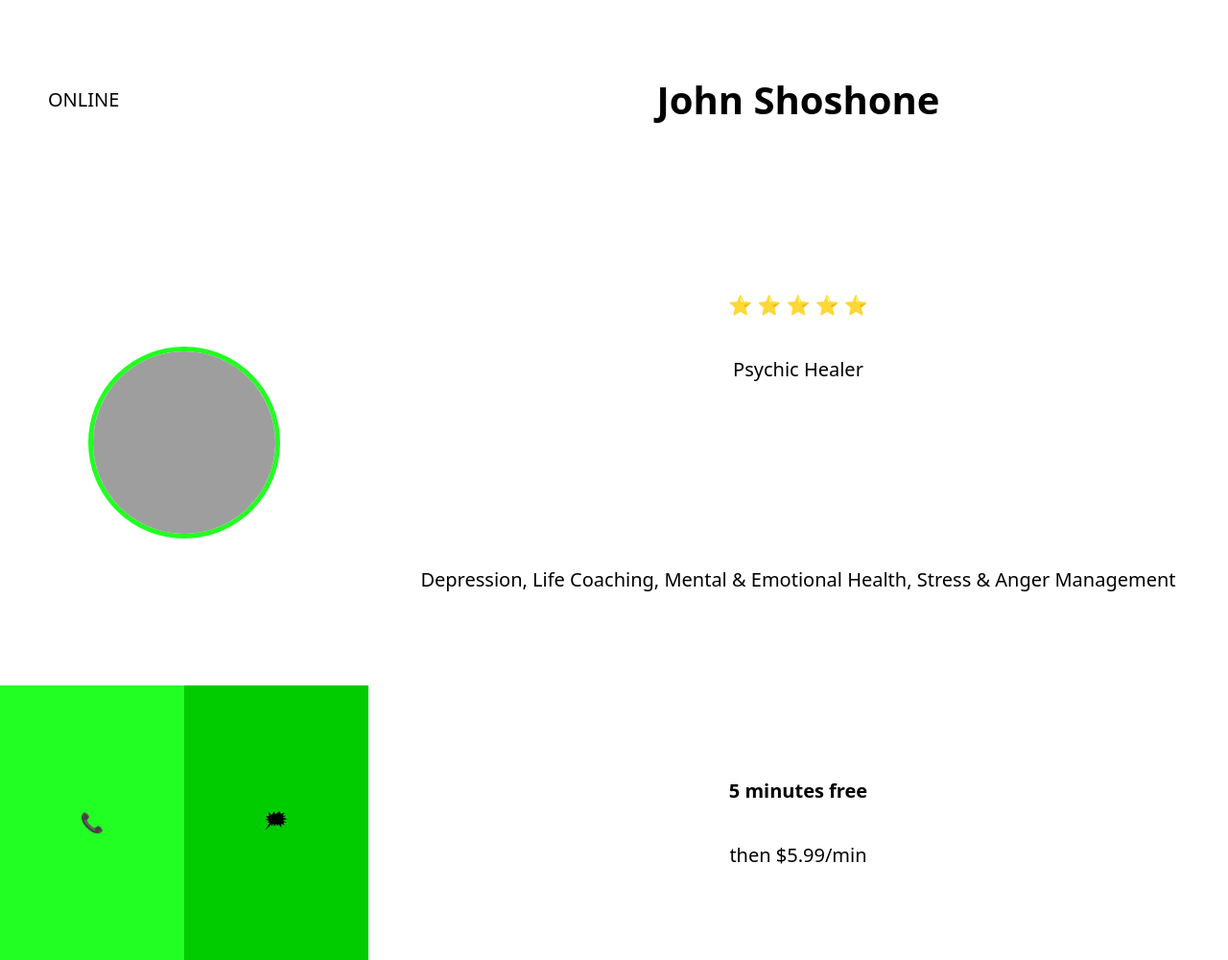
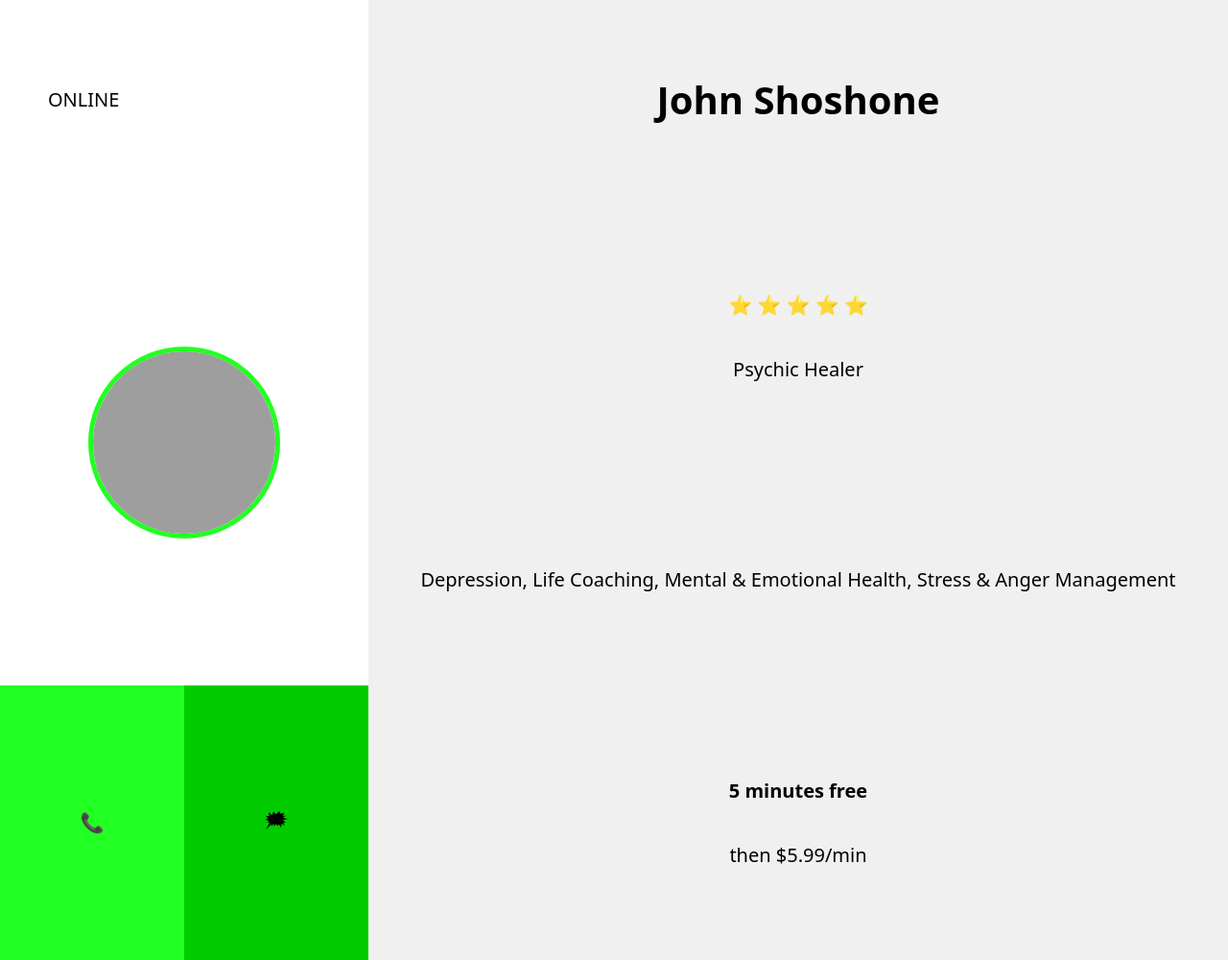
Before and after one commit to awatersny/flexbox-grid-responsive-design-lab, a plain HTML site: page index.html in a window 1280 px wide. Shown: the whole page at 96% size. Drawn offline with Linux system fonts and the light colour scheme; grey boxes are pictures that could not be loaded.

Commit message:
Add gray background to approriate elements

```diff
--- a/css/style.css
+++ b/css/style.css
@@ -79,6 +79,7 @@ img {
 }
 
 #occupation {
+  background-color: #f0f0f0;
   flex-direction: column;
   grid-area: title;
 }
@@ -139,4 +140,8 @@ img {
     display: flex;
   }
 
+  .main {
+    background-color: #f0f0f0;
+  }
+
 }
--- a/index.html
+++ b/index.html
@@ -12,15 +12,15 @@
     <div id="img">
       <img src="https://picsum.photos/125" alt="placeholder avatar">
     </div>
-    <h1 id="name">John Shoshone</h1>
-    <section id="occupation">
+    <h1 class="main" id="name">John Shoshone</h1>
+    <section class="main" id="occupation">
       <p>⭐ ⭐ ⭐ ⭐ ⭐</p>
       <p>Psychic Healer</p>
     </section>
-    <section id="brand">
+    <section class="main" id="brand">
       <p>Depression, Life Coaching, Mental & Emotional Health, Stress & Anger Management</p>
     </section>
-    <section id="offer">
+    <section class="main" id="offer">
       <p><strong>5 minutes free</strong></p>
       <p>then $5.99/min</p>
     </section>
```
